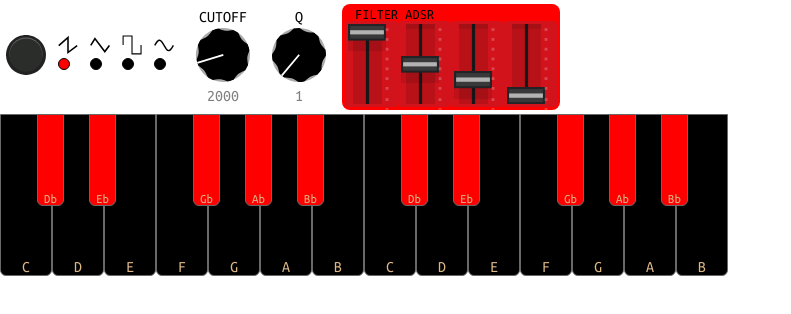
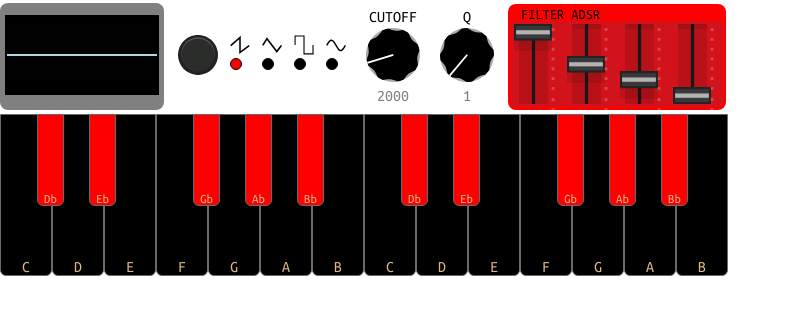
Before and after one commit to brurez/red-analog-synth, a React (Create React App) app: page / in a window 1280 px wide. Shown: the top 314 px of the page, without its empty margins (0-791 px from the left). Built offline with nearby package versions, Linux system fonts and the light colour scheme.

Commit message:
Add signal analyser

```diff
--- a/src/entities/AnalogSynth.ts
+++ b/src/entities/AnalogSynth.ts
@@ -47,21 +47,24 @@ class AnalogSynth {
   }
 
   public static waves = ["sawtooth", "triangle", "square", "sine"];
+  public analyser: AnalyserNode;
+
+  @observable public analyserData: Uint8Array;
   @observable private $filterFreq: number = 2000;
   @observable private $filterQ: number = 1;
+
   @observable private $wave: number = 0;
-
   @observable private voices: AnalogVoice[];
   private ac: AudioContext;
-  private output: AudioNode;
 
   constructor(ac: AudioContext) {
     this.voices = [];
+    this.buildAnalyser(ac);
     this.ac = ac;
   }
 
   public connectTo(output: AudioNode) {
-    this.output = output;
+    this.analyser.connect(output);
   }
 
   public play(note: Note): void {
@@ -71,7 +74,7 @@ class AnalogSynth {
     voice.osc.type = AnalogSynth.waves[this.wave];
     voice.filter.frequency.value = this.filterFreq;
     voice.filter.Q.value = this.filterQ;
-    voice.connect(this.ac.destination);
+    voice.connect(this.analyser);
     voice.play(note);
 
     this.voices.push(voice);
@@ -90,6 +93,15 @@ class AnalogSynth {
     this.voices.splice(index, 1);
     return true;
   }
+
+  private buildAnalyser(ac: AudioContext): void {
+    const analyser = ac.createAnalyser();
+    analyser.fftSize = 256;
+    const bufferLength = analyser.frequencyBinCount;
+    const analyserData = new Uint8Array(bufferLength);
+    this.analyser = analyser;
+    this.analyserData = analyserData;
+  }
 }
 
 export default AnalogSynth;
--- a/src/ui/App.css
+++ b/src/ui/App.css
@@ -36,5 +36,17 @@
 }
 
 .analog-synth > div {
-  margin-right: 10px
+  margin-right: 8px
 }
+
+.ui-analyser {
+  background-color: gray;
+  padding: 12px 5px;
+  border-radius: 8px;
+}
+
+.ui-analyser canvas {
+  border: 10px solid black;
+  border-right-width: 2px;
+  border-left-width: 2px;
+}
--- a/src/ui/UIAnalogSynth.tsx
+++ b/src/ui/UIAnalogSynth.tsx
@@ -9,6 +9,7 @@ import Knob from "./Knob";
 import Select from "./Select";
 import Slider from "./Slider";
 import SliderGroup from "./SliderGroup";
+import UIAnalyser from "./UIAnalyser";
 
 interface IProps {
   synth: AnalogSynth;
@@ -23,6 +24,7 @@ class UIAnalogSynth extends React.Component<IProps> {
 
     return (
       <div className="analog-synth">
+        <UIAnalyser analyser={synth.analyser} />
         <Select
           value={synth.wave}
           onChange={value => (synth.wave = value)}
--- /dev/null
+++ b/src/ui/UIAnalyser.tsx
@@ -0,0 +1,71 @@
+import * as React from "react";
+import { findDOMNode } from "react-dom";
+
+interface IProps {
+  analyser: AnalyserNode;
+}
+
+const D = {
+  HEIGHT: 60,
+  WIDTH: 150
+};
+
+class UIAnalyser extends React.Component<IProps> {
+  private canvasRef: any;
+  private cc: any;
+  private canvas: Element | Text;
+
+  public render() {
+    return (
+      <div className="ui-analyser">
+        <canvas
+          width={D.WIDTH}
+          height={D.HEIGHT}
+          ref={r => (this.canvasRef = r)}
+        />
+      </div>
+    );
+  }
+
+  public componentDidMount() {
+    this.canvas = findDOMNode(this.canvasRef);
+    // @ts-ignore
+    this.cc = this.canvas.getContext("2d");
+    requestAnimationFrame(this.visualize.bind(this));
+  }
+
+  private visualize(): any {
+    const { analyser } = this.props;
+    const bufferLength = analyser.frequencyBinCount;
+    const dataArray = new Uint8Array(bufferLength);
+    this.cc.fillStyle = "rgba(0, 0, 0, 0.5)";
+    this.cc.fillRect(0, 0, D.WIDTH, D.HEIGHT);
+    analyser.getByteTimeDomainData(dataArray);
+
+    this.cc.lineWidth = 2;
+    this.cc.strokeStyle = "lightBlue";
+
+    this.cc.beginPath();
+    const sliceWidth = D.WIDTH / bufferLength;
+    let x = 0;
+
+    for (let i = 0; i < bufferLength; i++) {
+      const v = dataArray[i] / 255;
+      const y = v * D.HEIGHT;
+
+      if (i === 0) {
+        this.cc.moveTo(x, y);
+      } else {
+        this.cc.lineTo(x, y);
+      }
+
+      x += sliceWidth;
+    }
+
+    this.cc.lineTo(D.WIDTH, D.HEIGHT / 2);
+    this.cc.stroke();
+    requestAnimationFrame(this.visualize.bind(this));
+  }
+}
+
+export default UIAnalyser;
--- a/src/ui/UIKeyboard.tsx
+++ b/src/ui/UIKeyboard.tsx
@@ -85,7 +85,6 @@ class UIKeyboard extends React.Component<IProps> {
 
   private handleMouseDown(pitch: string, octave: number): void {
     const { synth } = this.props;
-    console.log(pitch);
     const note = new Note(pitch, octave);
     synth.play(note);
   }
```
